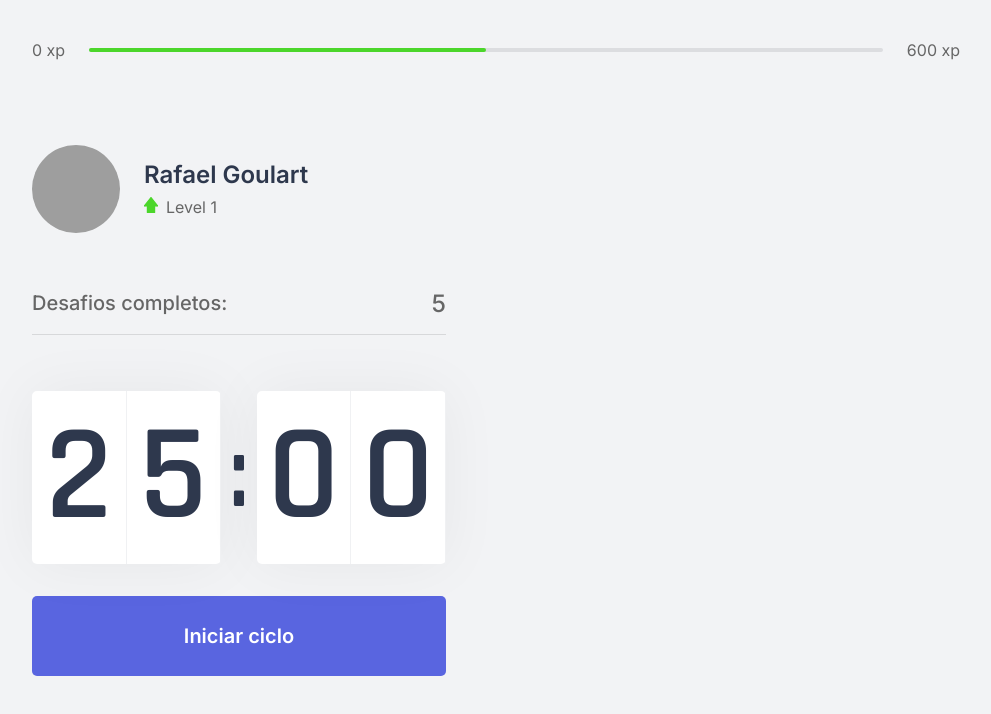
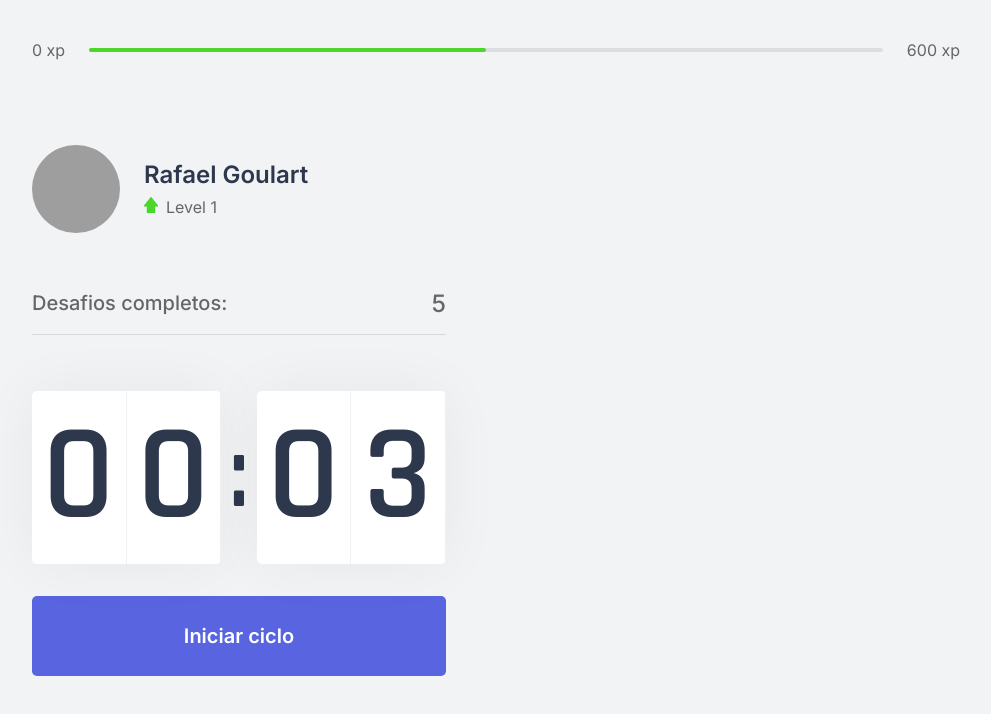
Before and after one commit to RafaelGoulartB/move.it, a Next.js app: page / in a window 1280 px wide. Shown: the top 714 px of the page, without its empty margins (144-1135 px from the left). Built offline with nearby package versions, Linux system fonts and the light colour scheme; grey boxes are pictures that could not be loaded.

Commit message:
📦 feat: add ciclo encerado button (#3)

```diff
--- a/src/components/Countdown.tsx
+++ b/src/components/Countdown.tsx
@@ -4,8 +4,9 @@
 let countdownTimeout: NodeJS.Timeout
 
 const Countdown: React.FC = () => {
-  const [time, setTime] = useState(25 * 60)
+  const [time, setTime] = useState(0.1 * 30)
   const [isActive, setIsActive] = useState(false)
+  const [hasFinished, setHasFinished] = useState(false)
 
   const minutes = Math.floor(time / 60)
   const seconds = time % 60
@@ -20,7 +21,7 @@
   function resetCountdown() {
     clearTimeout(countdownTimeout)
     setIsActive(false)
-    setTime(25 * 60)
+    setTime(0.1 * 30)
   }
 
   useEffect(() => {
@@ -28,6 +29,9 @@
       countdownTimeout = setTimeout(() => {
         setTime(time - 1)
       }, 1000)
+    } else if (isActive && time === 0) {
+      setHasFinished(true)
+      setIsActive(false)
     }
   }, [isActive, time])
 
@@ -45,6 +49,12 @@
         </div>
       </div>
 
+      {hasFinished ? (
+        <button disabled className={styles.countdownButton}>
+          Ciclo Encerado
+        </button>
+      ) : (
+        <>
           {isActive ? (
             <button
               type="button"
@@ -62,6 +72,8 @@
               Iniciar ciclo
             </button>
           )}
+        </>
+      )}
     </div>
   )
 }
--- a/src/styles/components/Countdown.module.css
+++ b/src/styles/components/Countdown.module.css
@@ -59,7 +59,7 @@
   transition: background-color 0.2s;
 }
 
-.countdownButton:hover {
+.countdownButton:not(:disabled):hover {
   background: var(--blue-dark);
 }
 
@@ -68,7 +68,13 @@
   color: var(--title);
 }
 
-.countdownButtonActive:hover {
+.countdownButtonActive:not(:disabled):hover {
   background-color: var(--red);
   color: var(--white);
 }
+
+.countdownButton:disabled {
+  background-color: var(--white);
+  color: var(--text);
+  cursor: not-allowed;
+}
```
Lines whose indentation alone changed are shown as unchanged.
